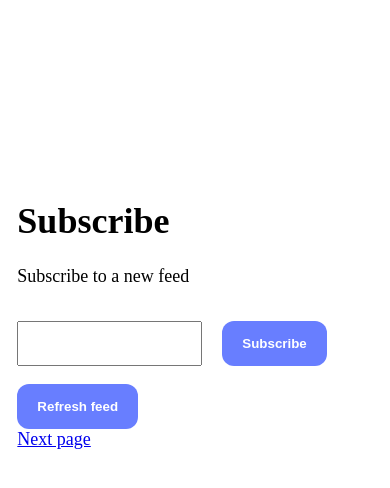
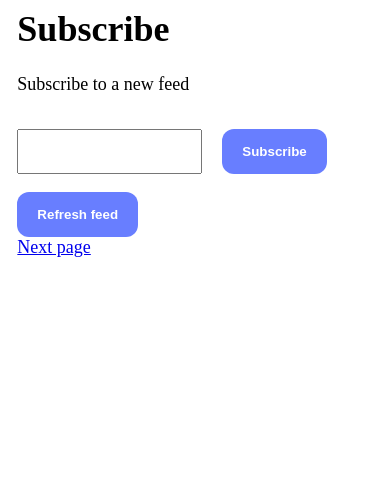
Before and after one commit to Simisticot/podcasticot, a Flask app: template templates/podcast_home.html in a window 390 px wide. Shown: the top 488 px of the page. Run offline with Flask 2, Linux system fonts and the light colour scheme; the template is opened without the code that fills it, so the values that code supplies are empty; some libraries are stand-ins or nearby versions.

Commit message:
Move player to bottom of screen

```diff
--- a/static/style.css
+++ b/static/style.css
@@ -8,7 +8,7 @@ h2{
 
 #player-container{
     position: fixed;
-    top:0;
+    bottom:0;
     left:0;
     justify-content: space-around;
     display: flex;
@@ -22,10 +22,6 @@ h2{
 #player-control{
     width:100%;
     zoom: 150%;
-}
-
-#ui{
-    margin-top: 100px;
 }
 
 #subscription-form form{
@@ -101,7 +97,4 @@ button:hover{
     #player-control{
         zoom: 400%;
     }
-    #ui{
-        margin-top: 200px;
-    }
 }
```
